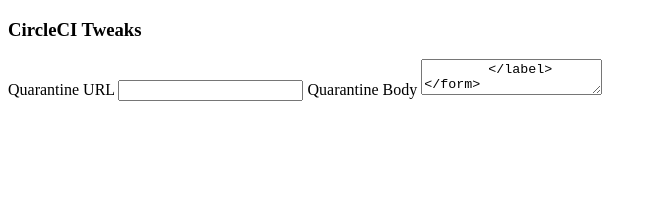
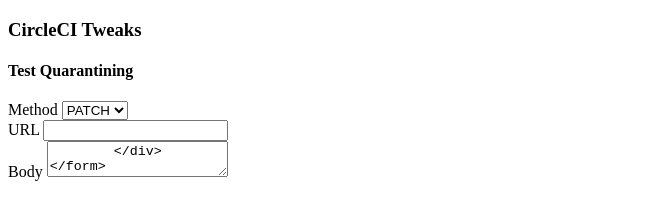
Before and after one commit to xeger/webext-circleci-tweaks, a website built with Parcel: page source/options.html in a window 1280 px wide. Shown: the whole page, without its empty margins (0-657 px from the left). Built offline with nearby package versions, Linux system fonts and the light colour scheme; some packages are replaced by stand-ins of ours.

Commit message:
Fix options dialog; allow configurable HTTP method

```diff
--- a/source/background.js
+++ b/source/background.js
@@ -24,11 +24,11 @@
 }
 
 const quarantine = object =>
-  optionsStorage.getAll().then(({ quarantineBody, quarantineURL }) => {
+  optionsStorage.getAll().then(({ quarantineBody, quarantineMethod, quarantineURL }) => {
     const url = formatString(quarantineURL, object)
     const bodyTemplate = JSON.parse(quarantineBody);
     const body = JSON.stringify(formatBody(bodyTemplate, object));
-    return fetch(url, { method: 'post', headers: JSON_CONTENT, body })
+    return fetch(url, { method: quarantineMethod, headers: JSON_CONTENT, body })
   })
 
 browser.runtime.onMessage.addListener(data => {
--- a/source/options-storage.js
+++ b/source/options-storage.js
@@ -13,6 +13,7 @@
 export default new OptionsSync({
 	defaults: {
 		quarantineBody: EXAMPLE_BODY,
+		quarantineMethod: 'post',
 		quarantineURL: EXAMPLE_URL,
 	},
 	migrations: [
--- a/source/options.css
+++ b/source/options.css
@@ -1,6 +1,10 @@
 html {
 	min-width: 550px;
 	overflow-x: hidden; /* Required to hide horizontal scroll on Firefox */
+}
+
+.form-row {
+	margin: 1em 0;
 }
 
 /* For use with screen readers */
@@ -8,20 +12,19 @@
 	display: none;
 }
 
-/* Hide spinbox for number inputs */
-input::-webkit-outer-spin-button,
-input::-webkit-inner-spin-button {
-	-webkit-appearance: none;
-	margin: 0;
+input,textarea {
+	width: 70%;
 }
 
-input[type='number'] {
-	-moz-appearance: textfield;
+textarea {
+	min-height: 10em;
 }
 
-input[type='number'],
-input[type='text'] {
-	padding: 0.25rem 0.375rem;
+label {
+	display: inline-block;
+	width: 20%;
+	text-align: right;
+	vertical-align: top;
 }
 
 /* Firefox only */
--- a/source/options.html
+++ b/source/options.html
@@ -6,14 +6,23 @@
 
 <form id="options-form" class="detail-view-container">
 	<h3>CircleCI Tweaks</h3>
-	<label>
-		<span>Quarantine URL</span>
-		<input name="quarantineURL" />
-	</label>
-	<label>
-		<span>Quarantine Body</span>
-		<textarea name="quarantineBody" />
-	</label>
+	<h4>Test Quarantining</h4>
+	<div class="browser-style form-row">
+		<label for="quarantineMethod">Method</label>
+		<select class="browser-style" id="quarantineMethod" name="quarantineMethod">
+			<option value="patch">PATCH</option>
+			<option value="post">POST</option>
+			<option value="put">PUT</option>
+		</select>
+	</div>
+	<div class="browser-style form-row">
+		<label for="quarantineURL">URL</label>
+		<input class="browser-style" id="quarantineURL" name="quarantineURL" />
+	</div>
+	<div class="browser-style" form-row>
+		<label for="quarantineBody">Body</label>
+		<textarea class="browser-style" id="quarantineBody" name="quarantineBody" />
+	</div>
 </form>
 
 <script src="options.js"></script>
```
